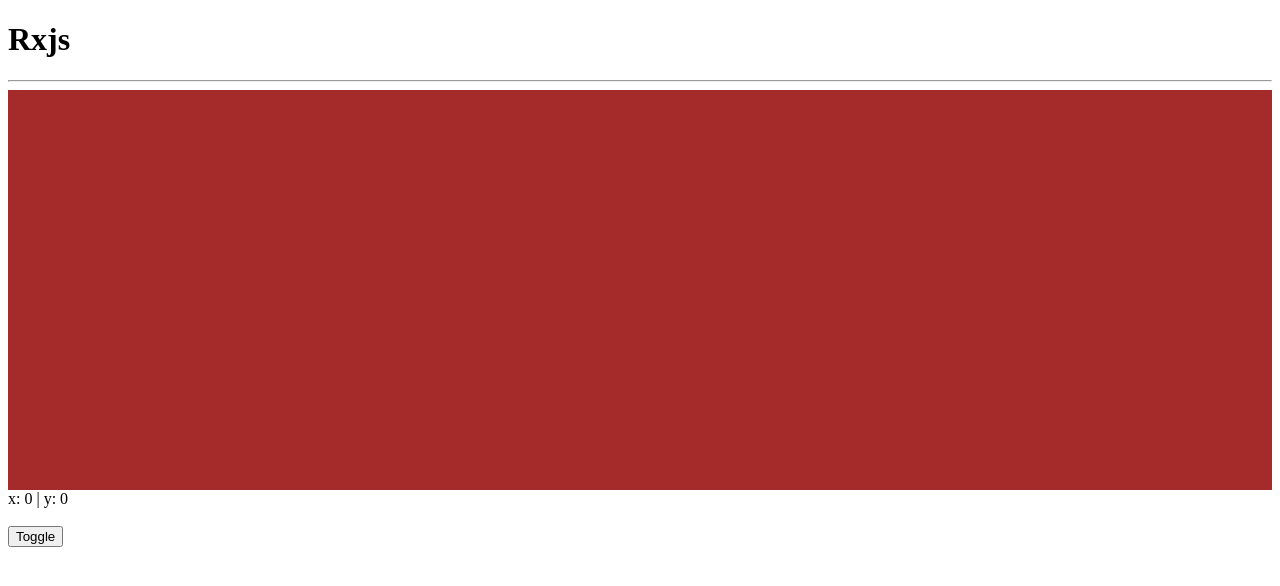
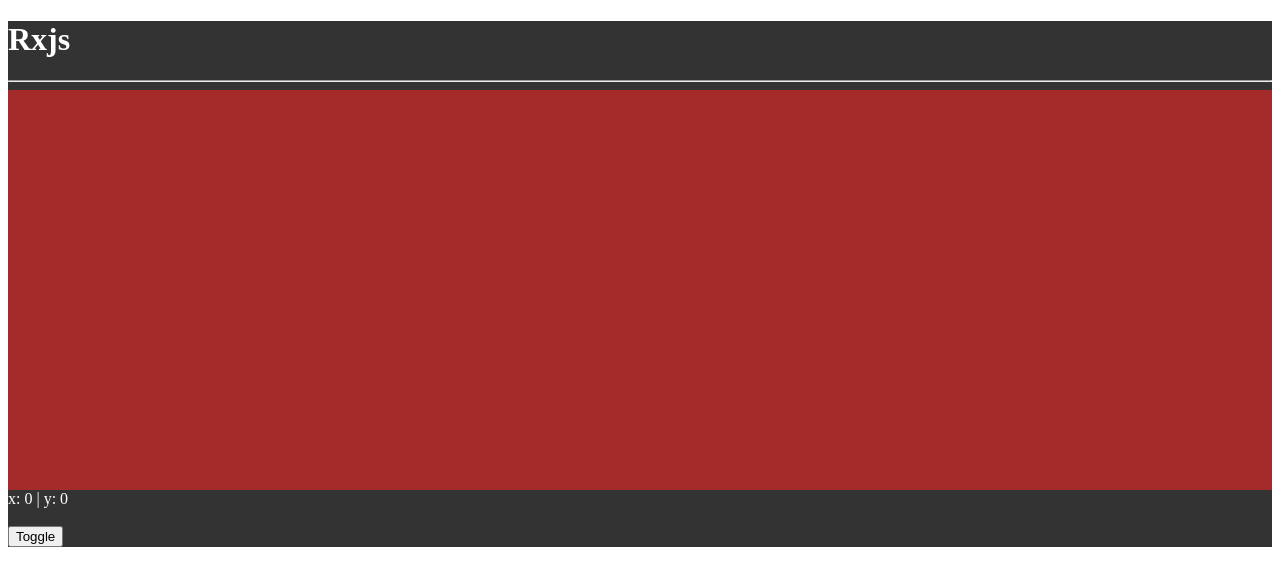
Before and after one commit to moive/rxjs-directives-angular, an Angular app: page / in a window 1280 px wide. Shown: the top 586 px of the page. Built offline with nearby package versions, Linux system fonts and the light colour scheme.

Commit message:
added directives

```diff
--- a/src/app/app.component.html
+++ b/src/app/app.component.html
@@ -1,5 +1,7 @@
-<h1>Rxjs</h1>
-<hr />
-<app-reactive-container *ngIf="visible"></app-reactive-container>
+<div darkTheme>
+  <h1>Rxjs</h1>
+  <hr />
+  <app-reactive-container *ngIf="visible"></app-reactive-container>
 
-<button (click)="visible = !visible">Toggle</button>
+  <button (click)="visible = !visible">Toggle</button>
+</div>
--- a/src/app/app.module.ts
+++ b/src/app/app.module.ts
@@ -4,9 +4,10 @@ import { BrowserModule } from '@angular/platform-browser';
 import { AppRoutingModule } from './app-routing.module';
 import { AppComponent } from './app.component';
 import { ReactiveModule } from './components/reactive/reactive.module';
+import { ThemeDirective } from './directives/theme.directive';
 
 @NgModule({
-  declarations: [AppComponent],
+  declarations: [AppComponent, ThemeDirective],
   imports: [BrowserModule, AppRoutingModule, ReactiveModule],
   providers: [],
   bootstrap: [AppComponent],
--- /dev/null
+++ b/src/app/components/reactive/directives/area-mouse.directive.ts
@@ -0,0 +1,10 @@
+import { Directive } from '@angular/core';
+
+@Directive({
+  selector: '[appAreaMouse]'
+})
+export class AreaMouseDirective {
+
+  constructor() { }
+
+}
--- a/src/app/components/reactive/reactive.module.ts
+++ b/src/app/components/reactive/reactive.module.ts
@@ -1,9 +1,10 @@
 import { NgModule } from '@angular/core';
 import { CommonModule } from '@angular/common';
 import { ReactiveContainerComponent } from './reactive-container/reactive-container.component';
+import { AreaMouseDirective } from './directives/area-mouse.directive';
 
 @NgModule({
-  declarations: [ReactiveContainerComponent],
+  declarations: [ReactiveContainerComponent, AreaMouseDirective],
   imports: [CommonModule],
   exports: [ReactiveContainerComponent],
 })
--- /dev/null
+++ b/src/app/directives/theme.directive.ts
@@ -0,0 +1,24 @@
+import { Directive, ElementRef, OnInit } from '@angular/core';
+
+@Directive({
+  selector: '[darkTheme]',
+})
+export class ThemeDirective implements OnInit {
+  private htmlElement: ElementRef<HTMLDivElement>;
+  constructor(private el: ElementRef<HTMLDivElement>) {
+    this.htmlElement = el;
+  }
+
+  ngOnInit() {
+    this.setBackground();
+    this.setTextColor();
+  }
+
+  setBackground() {
+    this.htmlElement.nativeElement.style.backgroundColor = '#333';
+  }
+
+  setTextColor() {
+    this.htmlElement.nativeElement.style.color = 'white';
+  }
+}
```
Also changed, not shown: 2 other files (tests, documents, lock files or other folders).
